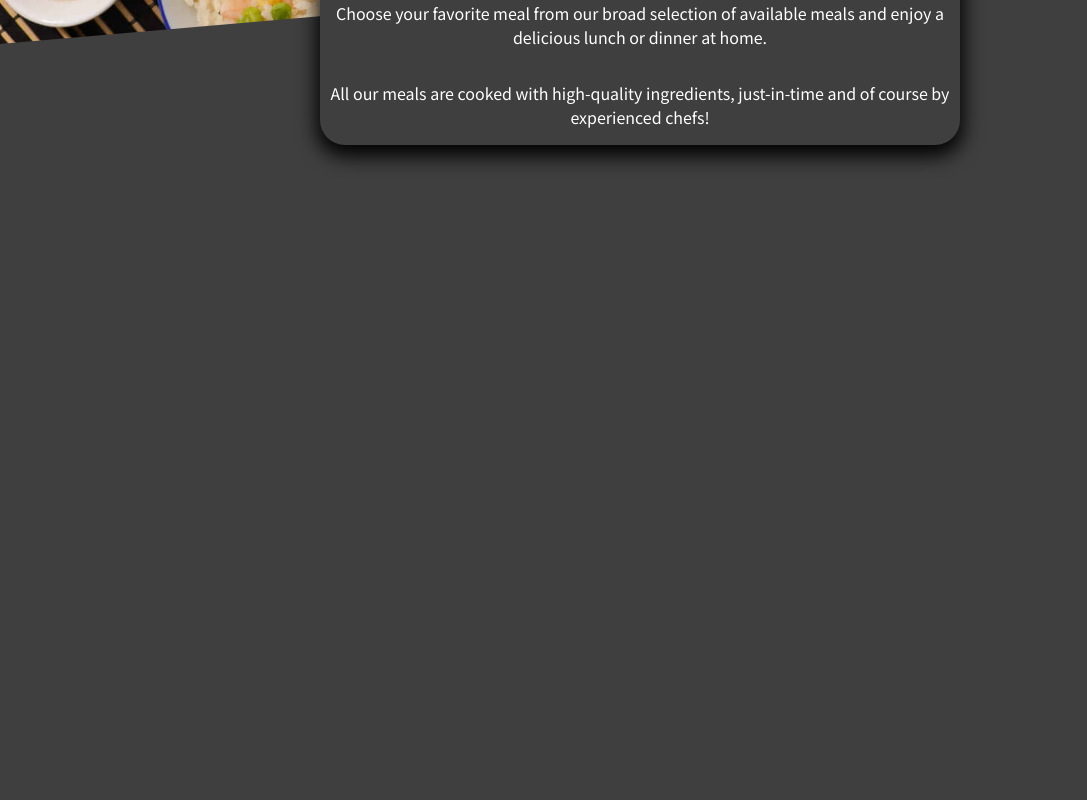
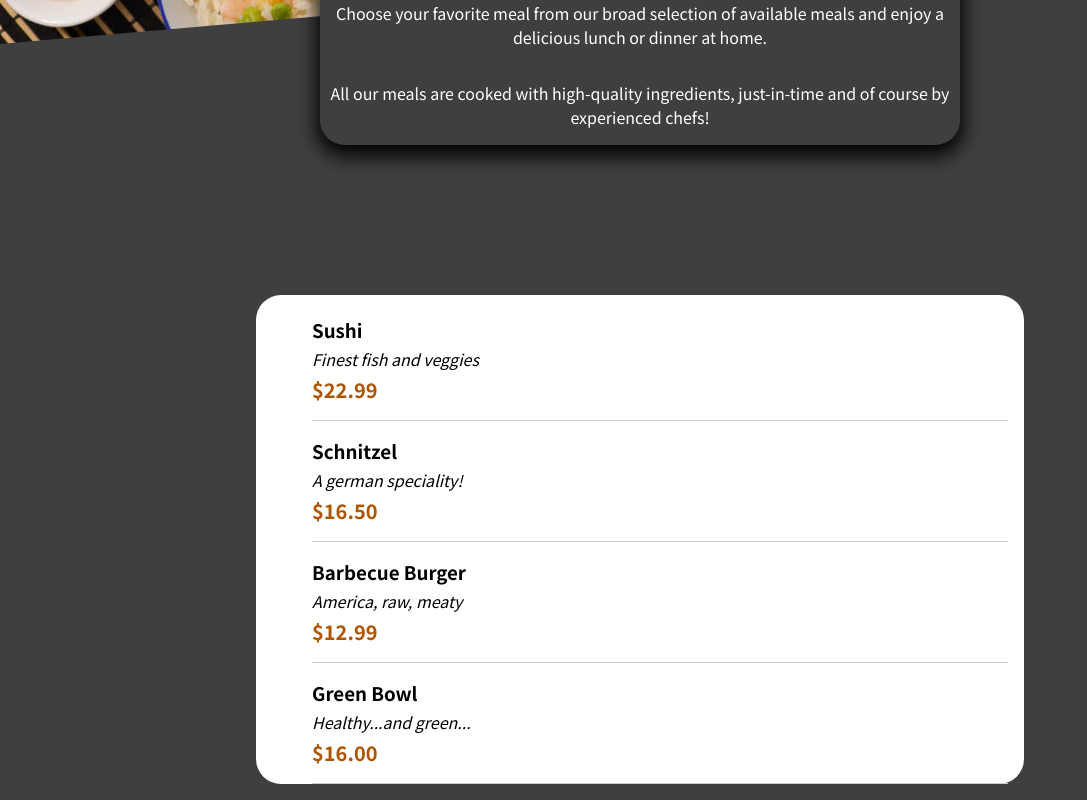
Before and after one commit to MayankTiwari9/Restaurant-App-React, a React (Create React App) app: page / in a window 1280 px wide. Shown: the part 354-1154 px from the top of the page, without its empty margins (0-1087 px from the left). Before the commit the page ends 800 px from the top, so only its background shows below. Built offline with nearby package versions, Linux system fonts and the light colour scheme.

Commit message:
Meal List Added

```diff
--- a/src/App.js
+++ b/src/App.js
@@ -1,12 +1,14 @@
 import Header from "./Components/Layout/Header";
+import MealList from "./Components/Meals/MealList";
 import Summary from "./Components/UI/Summary";
 
 function App() {
   return (
-    <div>
+    <>
       <Header/>
       <Summary/>
-    </div>
+      <MealList/>
+    </>
   );
 }
 
--- /dev/null
+++ b/src/Components/Meals/MealList.css
@@ -0,0 +1,30 @@
+.mealList-main{
+    background-color: #ffffff;
+    border-radius: 25px;
+    width: 60%;
+    margin: auto;
+    padding-top: 5px;
+}
+.mealList {
+  display: flex;
+  flex-direction: column;
+  justify-content: space-between;
+  margin: 1rem;
+  padding-bottom: 1rem;
+  border-bottom: 1px solid #ccc;
+}
+
+.mealList h3 {
+  margin: 0 0 0.25rem 0;
+}
+
+.mealList-description {
+  font-style: italic;
+}
+
+.mealList-price {
+  margin-top: 0.25rem;
+  font-weight: bold;
+  color: #ad5502;
+  font-size: 1.25rem;
+}
--- /dev/null
+++ b/src/Components/Meals/MealList.js
@@ -0,0 +1,48 @@
+import React from "react";
+import "./MealList.css";
+
+const MealList = () => {
+  const mealItem = [
+    {
+      id: 1,
+      name: "Sushi",
+      descriptiom: "Finest fish and veggies",
+      price: 22.99,
+    },
+    {
+      id: 2,
+      name: "Schnitzel",
+      descriptiom: "A german speciality!",
+      price: 16.5,
+    },
+    {
+      id: 3,
+      name: "Barbecue Burger",
+      descriptiom: "America, raw, meaty",
+      price: 12.99,
+    },
+    {
+      id: 4,
+      name: "Green Bowl",
+      descriptiom: "Healthy...and green...",
+      price: 16.0,
+    },
+  ];
+
+  return (
+    <ul  className="mealList-main">
+      {mealItem.map((item) => {
+        return (
+          <li key={item.id}  className="mealList">
+            <h3>{item.name}</h3>
+            <div className="mealList-description">{item.descriptiom}</div>
+            <div className="mealList-price">${item.price.toFixed(2)}</div>
+          </li>
+        );
+      })}
+      <div></div>
+    </ul>
+  );
+};
+
+export default MealList;
```
